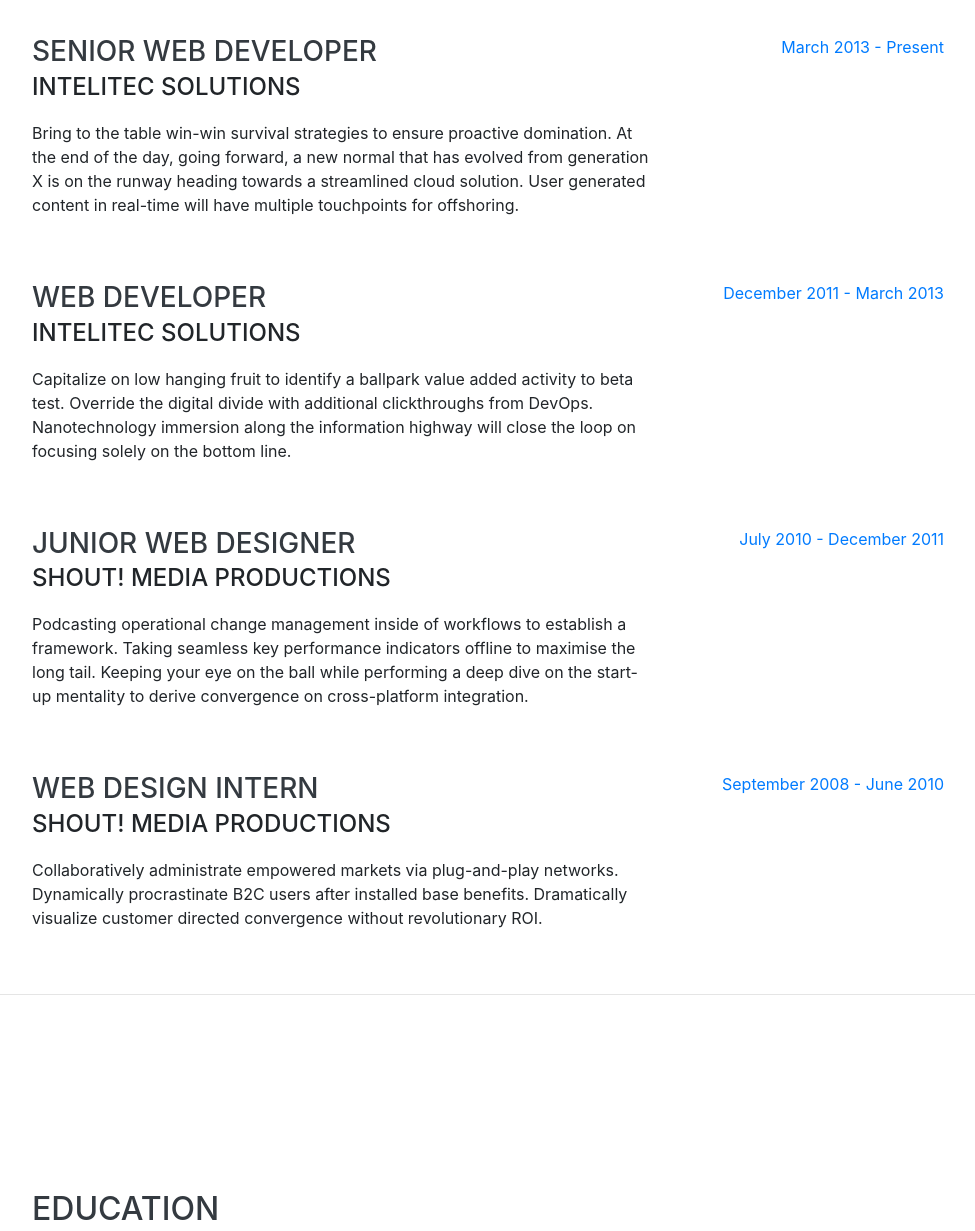
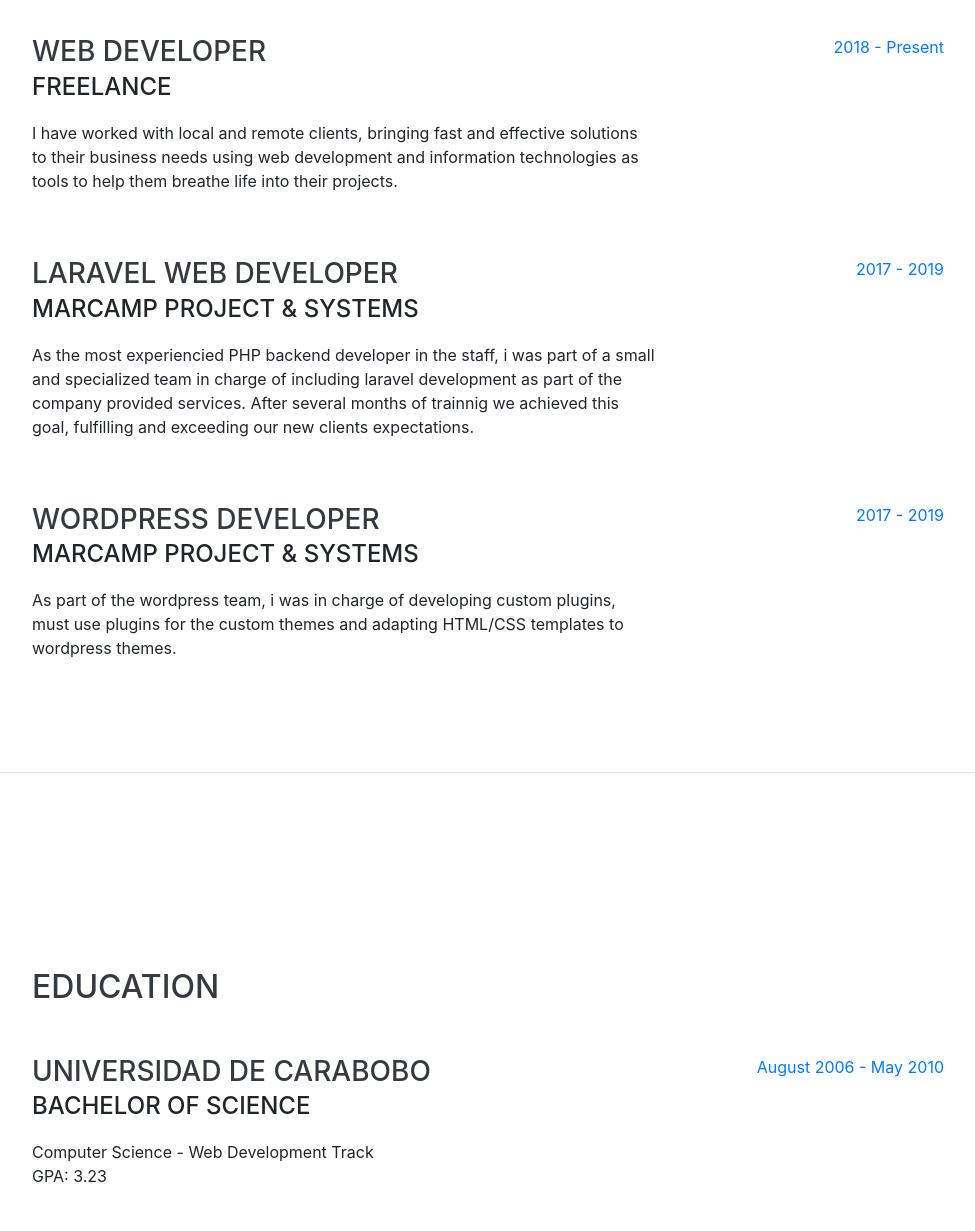
Before and after one commit to MrGustave184/mrgustave184.github.io, a website with bundled scripts: page index.html in a window 1280 px wide. Shown: the part 900-2131 px from the top of the page, without its empty margins (288-1263 px from the left). Built offline with nearby package versions, Linux system fonts and the light colour scheme; a web font is replaced by a local one.

Commit message:
modify experience section

```diff
--- a/index.html
+++ b/index.html
@@ -72,15 +72,15 @@
         <div class="subheading mb-5">+58 04244245292
           <a href="mailto:name@email.com">rafaeldavid184@gmail.com</a>
         </div>
-        <p class="lead mb-5">31 years old venezuelan web developer, computer science student, University professor and musician with 2+ years of commercial experience in web app development. I love technology, music and I am always learning new things. English as a second language and good communication skills are some of my most valuable offset skills.</p>
+        <p class="lead mb-5">31 years old venezuelan web developer, computer science student, university professor and musician with 2+ years of commercial experience in web app development. I love technology, music and I am always learning new things. English as a second language and good communication are some of my most valuable offset skills.</p>
         <div class="social-icons">
-          <a href="#">
+          <a href="www.linkedin.com/in/rafael-ortiz-84748b159">
             <i class="fab fa-linkedin-in"></i>
           </a>
-          <a href="#">
+          <a href="https://github.com/MrGustave184">
             <i class="fab fa-github"></i>
           </a>
-          <a href="#">
+          <a href="https://www.facebook.com/rafael.ortiz.946">
             <i class="fab fa-facebook-f"></i>
           </a>
         </div>
@@ -95,45 +95,34 @@
 
         <div class="resume-item d-flex flex-column flex-md-row justify-content-between mb-5">
           <div class="resume-content">
-            <h3 class="mb-0">Senior Web Developer</h3>
-            <div class="subheading mb-3">Intelitec Solutions</div>
-            <p>Bring to the table win-win survival strategies to ensure proactive domination. At the end of the day, going forward, a new normal that has evolved from generation X is on the runway heading towards a streamlined cloud solution. User generated content in real-time will have multiple touchpoints for offshoring.</p>
+            <h3 class="mb-0">Web Developer</h3>
+            <div class="subheading mb-3">Freelance</div>
+            <p>I have worked with local and remote clients, bringing fast and effective solutions to their business needs using web development and information technologies as tools to help them breathe life into their projects.</p>
           </div>
           <div class="resume-date text-md-right">
-            <span class="text-primary">March 2013 - Present</span>
+            <span class="text-primary">2018 - Present</span>
           </div>
         </div>
 
         <div class="resume-item d-flex flex-column flex-md-row justify-content-between mb-5">
           <div class="resume-content">
-            <h3 class="mb-0">Web Developer</h3>
-            <div class="subheading mb-3">Intelitec Solutions</div>
-            <p>Capitalize on low hanging fruit to identify a ballpark value added activity to beta test. Override the digital divide with additional clickthroughs from DevOps. Nanotechnology immersion along the information highway will close the loop on focusing solely on the bottom line.</p>
+            <h3 class="mb-0">Laravel Web Developer</h3>
+            <div class="subheading mb-3">MARCAMP Project & Systems</div>
+            <p>As the most experiencied PHP backend developer in the staff, i was part of a small and specialized team in charge of including laravel development as part of the company provided services. After several months of trainnig we achieved this goal, fulfilling and exceeding our new clients expectations.</p>
           </div>
           <div class="resume-date text-md-right">
-            <span class="text-primary">December 2011 - March 2013</span>
+            <span class="text-primary">2017 - 2019</span>
           </div>
         </div>
 
         <div class="resume-item d-flex flex-column flex-md-row justify-content-between mb-5">
           <div class="resume-content">
-            <h3 class="mb-0">Junior Web Designer</h3>
-            <div class="subheading mb-3">Shout! Media Productions</div>
-            <p>Podcasting operational change management inside of workflows to establish a framework. Taking seamless key performance indicators offline to maximise the long tail. Keeping your eye on the ball while performing a deep dive on the start-up mentality to derive convergence on cross-platform integration.</p>
+            <h3 class="mb-0">Wordpress Developer</h3>
+            <div class="subheading mb-3">MARCAMP Project & Systems</div>
+            <p>As part of the wordpress team, i was in charge of developing custom plugins, must use plugins for the custom themes and adapting HTML/CSS templates to wordpress themes.</p>
           </div>
           <div class="resume-date text-md-right">
-            <span class="text-primary">July 2010 - December 2011</span>
-          </div>
-        </div>
-
-        <div class="resume-item d-flex flex-column flex-md-row justify-content-between">
-          <div class="resume-content">
-            <h3 class="mb-0">Web Design Intern</h3>
-            <div class="subheading mb-3">Shout! Media Productions</div>
-            <p>Collaboratively administrate empowered markets via plug-and-play networks. Dynamically procrastinate B2C users after installed base benefits. Dramatically visualize customer directed convergence without revolutionary ROI.</p>
-          </div>
-          <div class="resume-date text-md-right">
-            <span class="text-primary">September 2008 - June 2010</span>
+            <span class="text-primary">2017 - 2019</span>
           </div>
         </div>
 
@@ -149,7 +138,7 @@
 
         <div class="resume-item d-flex flex-column flex-md-row justify-content-between mb-5">
           <div class="resume-content">
-            <h3 class="mb-0">University of Colorado Boulder</h3>
+            <h3 class="mb-0">Universidad de Carabobo</h3>
             <div class="subheading mb-3">Bachelor of Science</div>
             <div>Computer Science - Web Development Track</div>
             <p>GPA: 3.23</p>
```
